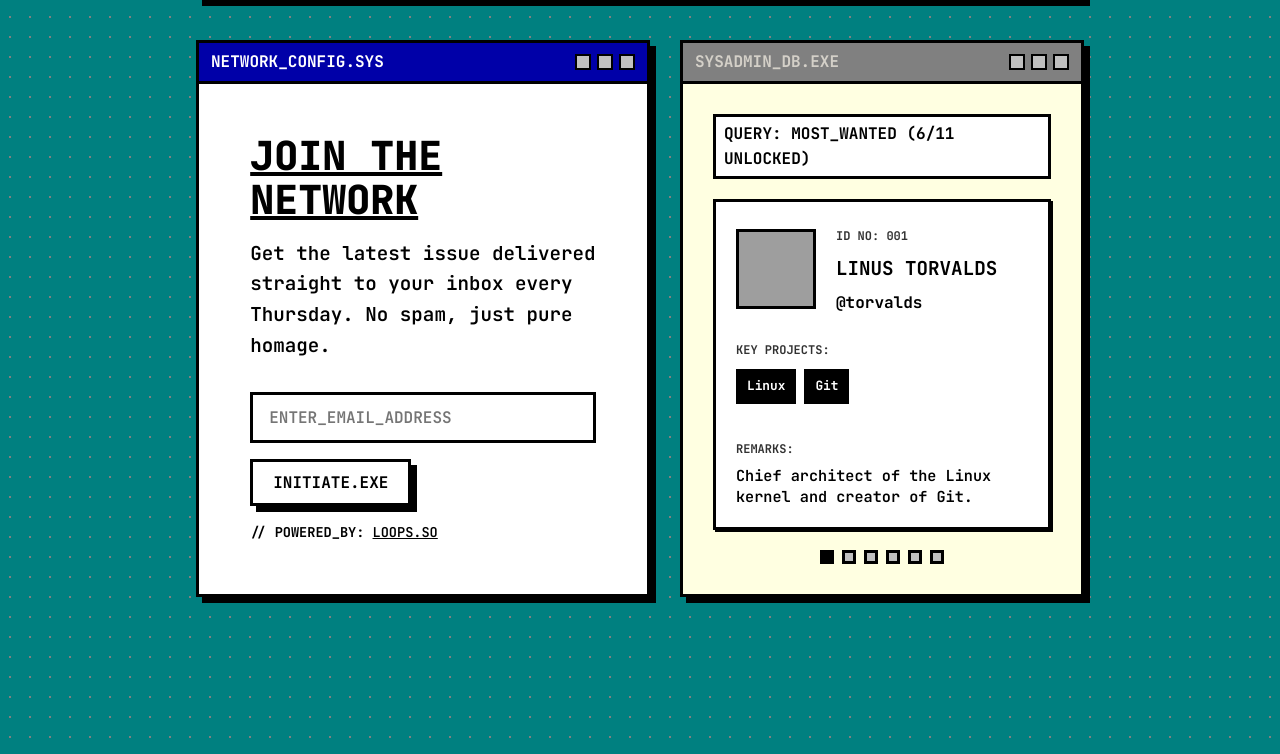
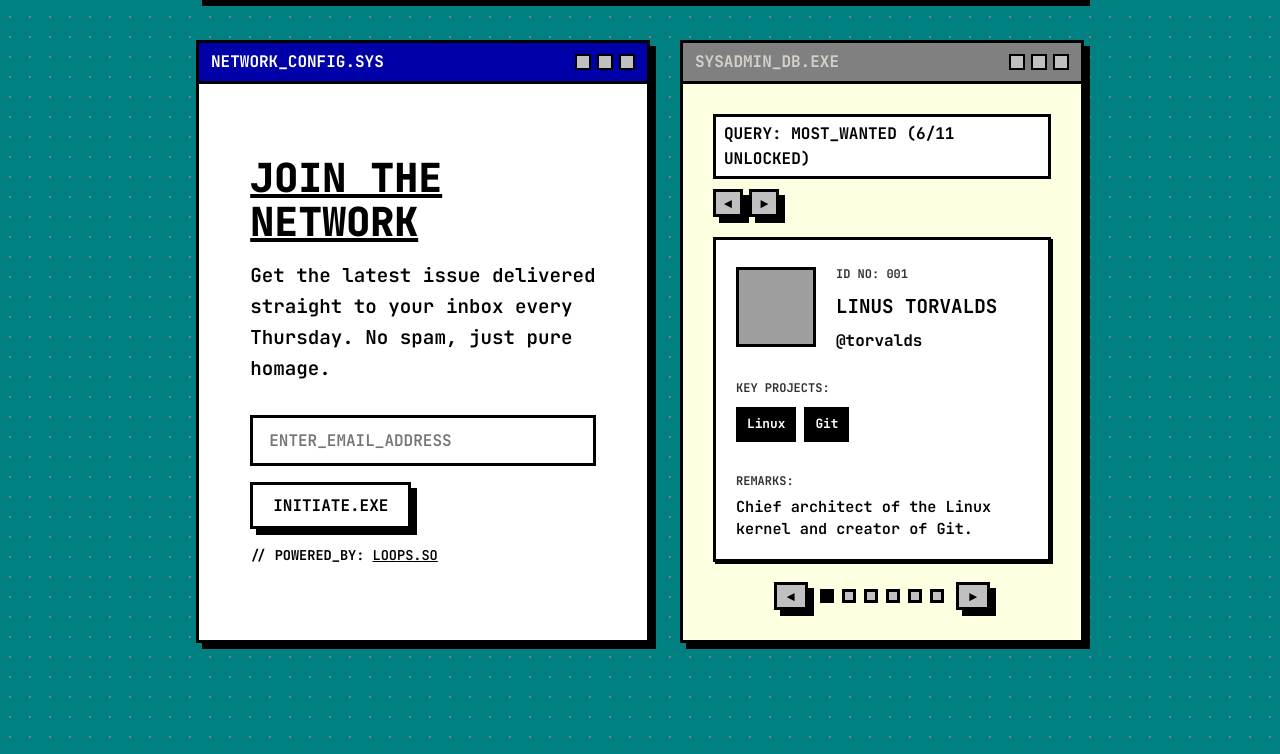
Before and after one commit to MenilV/theterminalthursday.com, a React (Vite) app: page / in a window 1280 px wide. Shown: the part 733-1487 px from the top of the page. Built offline with nearby package versions, Linux system fonts and the light colour scheme; grey boxes are pictures that could not be loaded.

Commit message:
feat: Add retro caret navigation buttons and touch swipe gestures to Most Wanted carousel v0.3.1

```diff
--- a/src/components/HallOfFameCarousel.jsx
+++ b/src/components/HallOfFameCarousel.jsx
@@ -58,8 +58,8 @@ const maintainers = [
   {
     name: 'TJ Holowaychuk',
     alias: 'tj',
-    projects: [{ name: 'Express', url: 'https://github.com/expressjs/express' }],
-    desc: 'One of the most prolific open-source developers of the early Node.js ecosystem.',
+    projects: [{ name: 'Express', url: 'https://github.com/expressjs/express' }, { name: 'Koa', url: 'https://github.com/koajs/koa' }],
+    desc: 'Extremely prolific builder behind early Node.js web frameworks and CLI utilities.',
     id: '007',
     img: 'https://github.com/tj.png',
     revealDate: '2026-08-16T00:00:00Z' // Unlocks Aug 16
@@ -67,8 +67,8 @@ const maintainers = [
   {
     name: 'Sindre Sorhus',
     alias: 'sindresorhus',
-    projects: [{ name: 'NPM Ecosystem', url: 'https://github.com/sindresorhus' }],
-    desc: 'The most prolific NPM package maintainer, actively shaping modern JavaScript.',
+    projects: [{ name: 'chalk', url: 'https://github.com/chalk/chalk' }, { name: 'execa', url: 'https://github.com/sindresorhus/execa' }],
+    desc: 'Full-time open-source maintainer with thousands of ubiquitous npm modules.',
     id: '008',
     img: 'https://github.com/sindresorhus.png',
     revealDate: '2026-08-17T00:00:00Z' // Unlocks Aug 17
@@ -77,7 +77,7 @@ const maintainers = [
     name: 'Rich Harris',
     alias: 'Rich-Harris',
     projects: [{ name: 'Svelte', url: 'https://github.com/sveltejs/svelte' }, { name: 'Rollup', url: 'https://github.com/rollup/rollup' }],
-    desc: 'Pioneered compiled frontend frameworks and next-generation module bundlers.',
+    desc: 'Architect of compiler-first reactive UI and JavaScript module bundling.',
     id: '009',
     img: 'https://github.com/Rich-Harris.png',
     revealDate: '2026-08-18T00:00:00Z' // Unlocks Aug 18
@@ -86,7 +86,7 @@ const maintainers = [
     name: 'Guillermo Rauch',
     alias: 'rauchg',
     projects: [{ name: 'Socket.io', url: 'https://github.com/socketio/socket.io' }, { name: 'Next.js', url: 'https://github.com/vercel/next.js' }],
-    desc: 'Pioneered real-time web sockets and the modern React server-side rendering stack.',
+    desc: 'Pioneered real-time web communications and modern serverless frontend architecture.',
     id: '010',
     img: 'https://github.com/rauchg.png',
     revealDate: '2026-08-19T00:00:00Z' // Unlocks Aug 19
@@ -94,8 +94,8 @@ const maintainers = [
   {
     name: 'Brendan Eich',
     alias: 'BrendanEich',
-    projects: [{ name: 'JavaScript', url: 'https://github.com/v8/v8' }],
-    desc: 'Invented JavaScript in 10 days, fundamentally altering the trajectory of the web.',
+    projects: [{ name: 'JavaScript', url: 'https://github.com/tc39/ecma262' }, { name: 'Brave', url: 'https://github.com/brave/brave-browser' }],
+    desc: 'Created JavaScript in 10 days at Netscape, laying the programming language foundation for the web.',
     id: '011',
     img: 'https://github.com/BrendanEich.png',
     revealDate: '2026-08-20T00:00:00Z' // Unlocks Aug 20 (Launch Day!)
@@ -104,6 +104,8 @@ const maintainers = [
 
 const HallOfFameCarousel = ({ theme }) => {
   const [currentIndex, setCurrentIndex] = useState(0);
+  const [touchStart, setTouchStart] = useState(null);
+  const [touchEnd, setTouchEnd] = useState(null);
 
   // Filter maintainers based on the current date compared to their revealDate
   const visibleMaintainers = maintainers.filter(m => new Date() >= new Date(m.revealDate));
@@ -114,6 +116,34 @@ const HallOfFameCarousel = ({ theme }) => {
     }, 20000); // 20 seconds autoplay
     return () => clearInterval(timer);
   }, [visibleMaintainers.length]);
+
+  const handlePrev = () => {
+    setCurrentIndex(prev => (prev - 1 + visibleMaintainers.length) % visibleMaintainers.length);
+  };
+
+  const handleNext = () => {
+    setCurrentIndex(prev => (prev + 1) % visibleMaintainers.length);
+  };
+
+  const handleTouchStart = (e) => {
+    setTouchStart(e.targetTouches[0].clientX);
+  };
+
+  const handleTouchMove = (e) => {
+    setTouchEnd(e.targetTouches[0].clientX);
+  };
+
+  const handleTouchEnd = () => {
+    if (!touchStart || !touchEnd) return;
+    const distance = touchStart - touchEnd;
+    if (distance > 40) {
+      handleNext();
+    } else if (distance < -40) {
+      handlePrev();
+    }
+    setTouchStart(null);
+    setTouchEnd(null);
+  };
 
   // Safe fallback if currentIndex goes out of bounds when list updates
   const m = visibleMaintainers[currentIndex] || visibleMaintainers[0];
@@ -137,11 +167,37 @@ const HallOfFameCarousel = ({ theme }) => {
         </div>
 
         <div className="window-content" style={{ padding: '30px', flex: 1, display: 'flex', flexDirection: 'column' }}>
-          <div className="highlight-box" style={{ padding: '4px 8px', marginBottom: '20px', fontWeight: 'bold', display: 'inline-block', alignSelf: 'flex-start' }}>
+          <div style={{ display: 'flex', justifyContent: 'space-between', alignItems: 'center', marginBottom: '20px', flexWrap: 'wrap', gap: '10px' }}>
+            <div className="highlight-box" style={{ padding: '4px 8px', fontWeight: 'bold' }}>
               QUERY: MOST_WANTED (<span style={{ fontFamily: "'JetBrains Mono', 'Courier New', Courier, monospace", fontVariantNumeric: 'normal' }}>{visibleMaintainers.length}</span>/<span style={{ fontFamily: "'JetBrains Mono', 'Courier New', Courier, monospace", fontVariantNumeric: 'normal' }}>{maintainers.length}</span> UNLOCKED)
             </div>
 
-          <div style={{
+            {/* Header Left/Right Carets for Desktop & Mobile */}
+            <div style={{ display: 'flex', gap: '6px' }}>
+              <button
+                onClick={handlePrev}
+                aria-label="Previous"
+                className="btn"
+                style={{ padding: '2px 8px', fontSize: '0.85rem', fontWeight: 'bold', cursor: 'pointer' }}
+              >
+                ◄
+              </button>
+              <button
+                onClick={handleNext}
+                aria-label="Next"
+                className="btn"
+                style={{ padding: '2px 8px', fontSize: '0.85rem', fontWeight: 'bold', cursor: 'pointer' }}
+              >
+                ►
+              </button>
+            </div>
+          </div>
+
+          <div
+            onTouchStart={handleTouchStart}
+            onTouchMove={handleTouchMove}
+            onTouchEnd={handleTouchEnd}
+            style={{
               border: 'var(--border-width) var(--border-style) var(--border-color)',
               background: 'var(--input-bg)',
               color: 'var(--text-color)',
@@ -149,8 +205,10 @@ const HallOfFameCarousel = ({ theme }) => {
               boxShadow: 'var(--shadow-hover) var(--shadow-hover) 0 var(--shadow-color)',
               display: 'flex',
               flexDirection: 'column',
-            flex: 1
-          }}>
+              flex: 1,
+              touchAction: 'pan-y'
+            }}
+          >
             <div style={{ display: 'flex', width: '100%', gap: '20px', marginBottom: '20px', alignItems: 'center' }}>
               <div style={{ width: '80px', height: '80px', border: 'var(--border-width) var(--border-style) var(--border-color)', flexShrink: 0, backgroundColor: 'var(--panel-bg)' }}>
                 <img src={m.img} alt={m.name} style={{ width: '100%', height: '100%', objectFit: 'cover' }}
@@ -197,7 +255,18 @@ const HallOfFameCarousel = ({ theme }) => {
             </div>
           </div>
 
-          <div style={{ display: 'flex', gap: '8px', marginTop: '20px', justifyContent: 'center', flexWrap: 'wrap' }}>
+          {/* Bottom Dot Indicators + Carets */}
+          <div style={{ display: 'flex', gap: '12px', marginTop: '20px', justifyContent: 'center', alignItems: 'center', flexWrap: 'wrap' }}>
+            <button
+              onClick={handlePrev}
+              aria-label="Previous"
+              className="btn"
+              style={{ padding: '2px 10px', fontSize: '0.85rem', fontWeight: 'bold', cursor: 'pointer' }}
+            >
+              ◄
+            </button>
+
+            <div style={{ display: 'flex', gap: '8px', flexWrap: 'wrap', alignItems: 'center' }}>
               {visibleMaintainers.map((_, i) => (
                 <div key={i} onClick={() => setCurrentIndex(i)} style={{
                   width: '14px', height: '14px',
@@ -207,6 +276,16 @@ const HallOfFameCarousel = ({ theme }) => {
                 }} />
               ))}
             </div>
+
+            <button
+              onClick={handleNext}
+              aria-label="Next"
+              className="btn"
+              style={{ padding: '2px 10px', fontSize: '0.85rem', fontWeight: 'bold', cursor: 'pointer' }}
+            >
+              ►
+            </button>
+          </div>
         </div>
       </div>
     </div>
```
Lines whose indentation alone changed are shown as unchanged.
